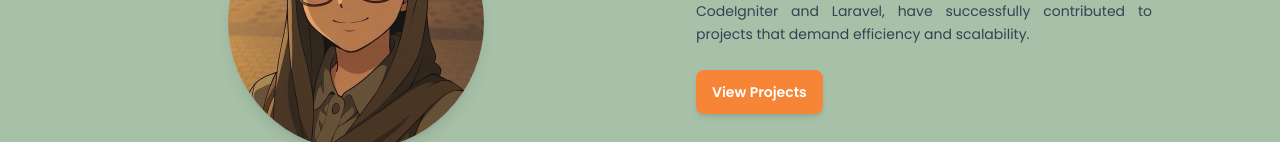
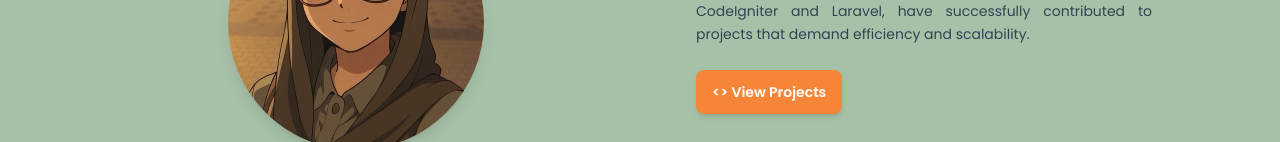
Before and after one commit to jasna18/vue-portfolio-new, a Vue app in the folder portfolio-new/: page / in a window 1280 px wide. Shown: the part 810-952 px from the top of the page. Built offline with nearby package versions, Linux system fonts and the light colour scheme.

Commit message:
added aboutus modification

```diff
--- a/portfolio-new/package.json
+++ b/portfolio-new/package.json
@@ -17,6 +17,8 @@
     "vue": "^3.5.22"
   },
   "devDependencies": {
+    "@iconify/tailwind": "^1.2.0",
+    "@iconify/tailwind4": "^1.2.0",
     "@types/aos": "^3.0.7",
     "@vitejs/plugin-vue": "^6.0.2",
     "autoprefixer": "^10.4.22",
--- a/portfolio-new/src/components/Page/AboutUs.vue
+++ b/portfolio-new/src/components/Page/AboutUs.vue
@@ -44,7 +44,7 @@
             class=" w-full lg:w-auto lg:inline-flex flex flex-col mt-6 px-4 py-3 bg-[#F68537]
             text-white text-center lg:text-start  font-semibold rounded-lg
             shadow-md hover:bg-[#F68537] transition duration-300 mb-2" data-aos="fade-up" data-aos-duration="800" data-aos-delay="200">
-            View Projects
+            <> View Projects
           </a>
           </div>
 
```
Also changed, not shown: 1 other file (tests, documents, lock files or other folders).
